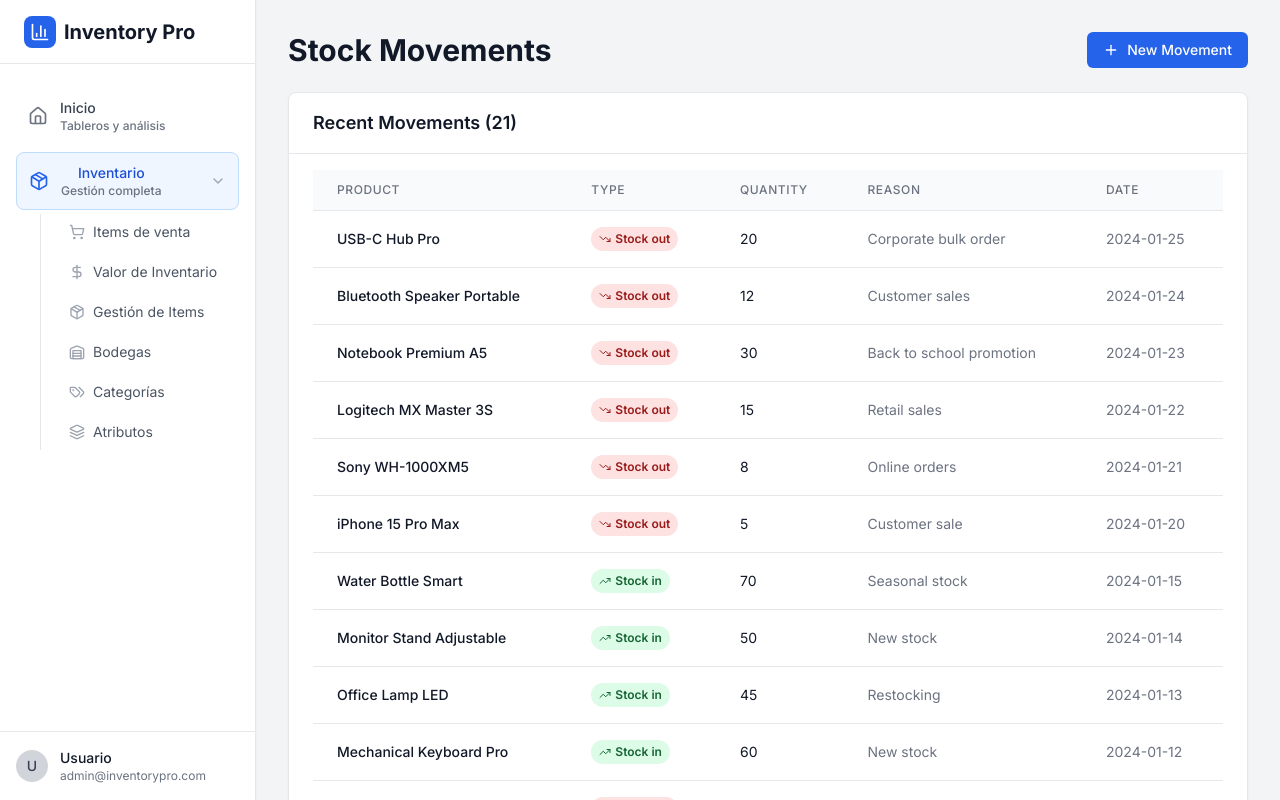
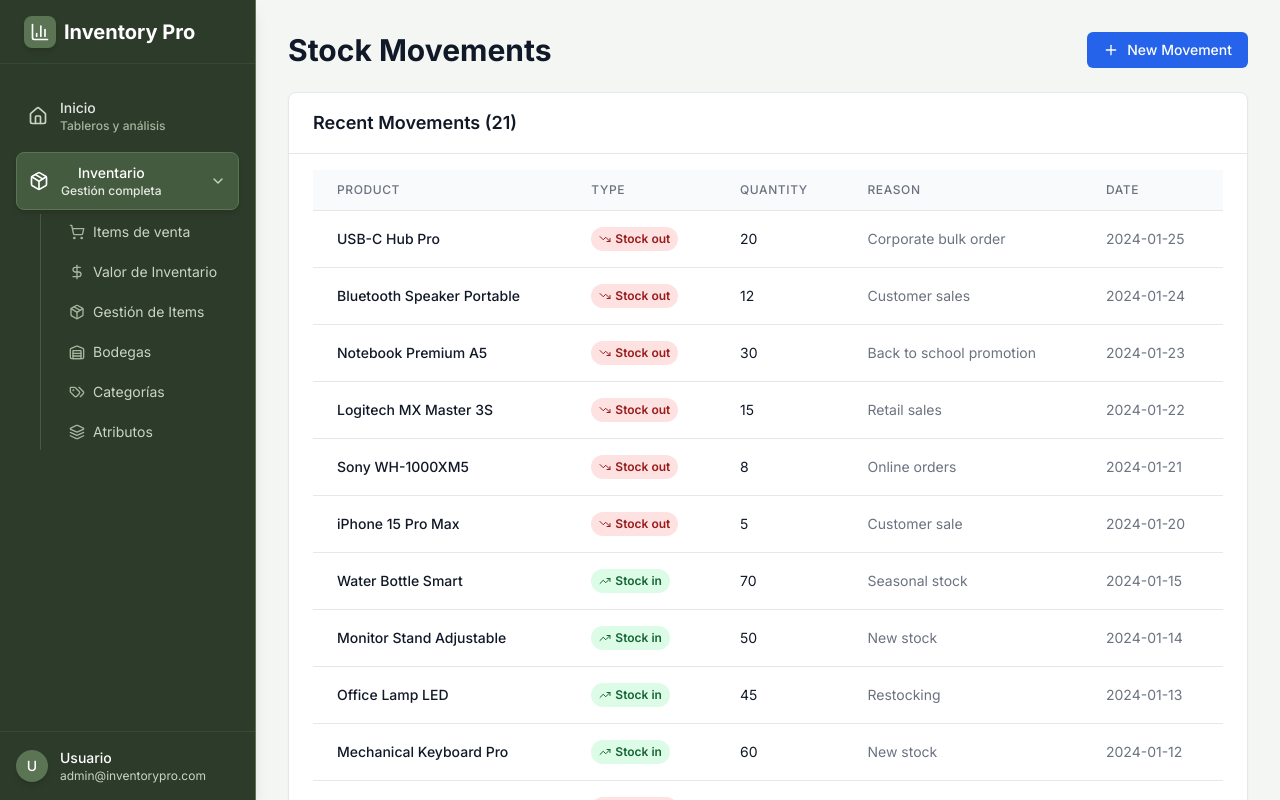
Before and after one commit to SebasSotoA/mini-erp-frontend, a Next.js app: page /stock in a window 1280 px wide. Built offline with nearby package versions, Linux system fonts and the light colour scheme.

Commit message:
style: implementar sistema de diseño camouflage-green
- Definir paleta completa en Tailwind y CSS variables
- Rediseñar MainLayout y Sidebar con nueva identidad
- Optimizar accesibilidad y responsive design

```diff
--- a/app/globals.css
+++ b/app/globals.css
@@ -4,26 +4,48 @@
 
 @layer base {
   :root {
-    --background: 0 0% 100%;
-    --foreground: 222.2 84% 4.9%;
-    --card: 0 0% 100%;
-    --card-foreground: 222.2 84% 4.9%;
-    --popover: 0 0% 100%;
-    --popover-foreground: 222.2 84% 4.9%;
-    --primary: 222.2 47.4% 11.2%;
-    --primary-foreground: 210 40% 98%;
-    --secondary: 210 40% 96%;
-    --secondary-foreground: 222.2 47.4% 11.2%;
-    --muted: 210 40% 96%;
-    --muted-foreground: 215.4 16.3% 46.9%;
-    --accent: 210 40% 96%;
-    --accent-foreground: 222.2 47.4% 11.2%;
-    --destructive: 0 84.2% 60.2%;
-    --destructive-foreground: 210 40% 98%;
-    --border: 214.3 31.8% 91.4%;
-    --input: 214.3 31.8% 91.4%;
-    --ring: 222.2 84% 4.9%;
+    /* 🌿 Esquema de colores con camouflage-green */
+    --background: 244 246 243; /* camouflage-green-50 */
+    --foreground: 20 27 19; /* camouflage-green-950 */
+    --card: 255 255 255; /* blanco puro para contraste */
+    --card-foreground: 20 27 19; /* camouflage-green-950 */
+    --popover: 255 255 255;
+    --popover-foreground: 20 27 19;
+    --primary: 91 117 84; /* camouflage-green-500 */
+    --primary-foreground: 244 246 243; /* camouflage-green-50 */
+    --secondary: 229 233 226; /* camouflage-green-100 */
+    --secondary-foreground: 54 73 51; /* camouflage-green-700 */
+    --muted: 202 212 198; /* camouflage-green-200 */
+    --muted-foreground: 111 133 104; /* camouflage-green-400 */
+    --accent: 165 182 159; /* camouflage-green-300 */
+    --accent-foreground: 45 91 64; /* camouflage-green-600 */
+    --destructive: 239 68 68; /* rojo suave para errores */
+    --destructive-foreground: 244 246 243;
+    --border: 202 212 198; /* camouflage-green-200 */
+    --input: 202 212 198;
+    --ring: 91 117 84; /* camouflage-green-500 */
     --radius: 0.5rem;
+  }
+
+  /* 🌙 Modo oscuro opcional */
+  .dark {
+    --background: 20 27 19; /* camouflage-green-950 */
+    --foreground: 244 246 243; /* camouflage-green-50 */
+    --card: 37 59 42; /* camouflage-green-800 */
+    --card-foreground: 244 246 243;
+    --primary: 91 117 84; /* camouflage-green-500 */
+    --primary-foreground: 20 27 19;
+    --secondary: 45 91 64; /* camouflage-green-600 */
+    --secondary-foreground: 244 246 243;
+    --muted: 54 73 51; /* camouflage-green-700 */
+    --muted-foreground: 165 182 159;
+    --accent: 54 73 51;
+    --accent-foreground: 244 246 243;
+    --destructive: 220 38 38;
+    --destructive-foreground: 244 246 243;
+    --border: 54 73 51;
+    --input: 54 73 51;
+    --ring: 165 182 159;
   }
 }
 
--- a/components/layout/main-layout.tsx
+++ b/components/layout/main-layout.tsx
@@ -14,7 +14,7 @@ export function MainLayout({ children }: MainLayoutProps) {
   const [sidebarOpen, setSidebarOpen] = useState(false)
 
   return (
-    <div className="flex h-screen bg-gray-100">
+    <div className="flex h-screen bg-camouflage-green-50">
       {/* Mobile sidebar overlay */}
       {sidebarOpen && (
         <div
@@ -38,15 +38,15 @@ export function MainLayout({ children }: MainLayoutProps) {
       {/* Main content */}
       <div className="flex flex-1 flex-col overflow-hidden">
         {/* Mobile header */}
-        <header className="bg-white shadow-sm border-b border-gray-200 lg:hidden">
+        <header className="bg-white shadow-sm border-b border-camouflage-green-200 lg:hidden">
           <div className="flex items-center justify-between px-4 py-3">
             <button
               onClick={() => setSidebarOpen(true)}
-              className="p-2 rounded-md text-gray-500 hover:text-gray-900 hover:bg-gray-100"
+              className="p-2 rounded-md text-camouflage-green-600 hover:text-camouflage-green-800 hover:bg-camouflage-green-100"
             >
               <Menu className="h-6 w-6" />
             </button>
-            <h1 className="text-lg font-semibold text-gray-900">Inventory Pro</h1>
+            <h1 className="text-lg font-semibold text-camouflage-green-800">Inventory Pro</h1>
             <div className="w-10" /> {/* Spacer for centering */}
           </div>
         </header>
--- a/components/layout/sidebar.tsx
+++ b/components/layout/sidebar.tsx
@@ -47,25 +47,25 @@ export function Sidebar({ onClose }: SidebarProps = {}) {
   )
 
   return (
-    <div className="flex h-full w-64 flex-col bg-white border-r border-gray-200 shadow-sm">
+    <div className="flex h-full w-64 flex-col bg-camouflage-green-800 border-r border-camouflage-green-500 shadow-lg">
       {/* Mobile close button */}
       {onClose && (
         <div className="flex justify-end p-4 lg:hidden">
           <button
             onClick={onClose}
-            className="p-2 rounded-md text-gray-500 hover:text-gray-900 hover:bg-gray-100"
+            className="p-2 rounded-md text-camouflage-green-200 hover:text-white hover:bg-camouflage-green-700"
           >
             <X className="h-6 w-6" />
           </button>
         </div>
       )}
       {/* Header */}
-      <div className="flex h-16 items-center px-6 border-b border-gray-200">
+      <div className="flex h-16 items-center px-6 border-b border-camouflage-green-700">
         <div className="flex items-center space-x-2">
-          <div className="w-8 h-8 bg-blue-600 rounded-lg flex items-center justify-center">
+          <div className="w-8 h-8 bg-camouflage-green-500 rounded-lg flex items-center justify-center shadow-md">
             <BarChart3 className="h-5 w-5 text-white" />
           </div>
-          <h1 className="text-xl font-bold text-gray-900">Inventory Pro</h1>
+          <h1 className="text-xl font-bold text-white">Inventory Pro</h1>
         </div>
       </div>
 
@@ -81,19 +81,22 @@ export function Sidebar({ onClose }: SidebarProps = {}) {
               className={cn(
                 "group flex items-center px-3 py-2.5 text-sm font-medium rounded-lg transition-all duration-200",
                 isActive
-                  ? "bg-blue-50 text-blue-700 border border-blue-200"
-                  : "text-gray-700 hover:bg-gray-50 hover:text-gray-900",
+                  ? "bg-camouflage-green-600 text-white border border-camouflage-green-500 shadow-md"
+                  : "text-camouflage-green-100 hover:bg-camouflage-green-700 hover:text-white",
               )}
             >
               <item.icon
                 className={cn(
                   "mr-3 h-5 w-5 transition-colors",
-                  isActive ? "text-blue-600" : "text-gray-500 group-hover:text-gray-700",
+                  isActive ? "text-white" : "text-camouflage-green-200 group-hover:text-white",
                 )}
               />
               <div>
                 <div>{item.name}</div>
-                <div className="text-xs text-gray-500">{item.description}</div>
+                <div className={cn(
+                  "text-xs transition-colors",
+                  isActive ? "text-camouflage-green-100" : "text-camouflage-green-300 group-hover:text-camouflage-green-200"
+                )}>{item.description}</div>
               </div>
             </Link>
           )
@@ -106,8 +109,8 @@ export function Sidebar({ onClose }: SidebarProps = {}) {
             className={cn(
               "w-full group flex items-center justify-between px-3 py-2.5 text-sm font-medium rounded-lg transition-all duration-200",
               pathname.startsWith("/inventory") || pathname.startsWith("/products") || pathname.startsWith("/stock")
-                ? "bg-blue-50 text-blue-700 border border-blue-200"
-                : "text-gray-700 hover:bg-gray-50 hover:text-gray-900",
+                ? "bg-camouflage-green-600 text-white border border-camouflage-green-500 shadow-md"
+                : "text-camouflage-green-100 hover:bg-camouflage-green-700 hover:text-white",
             )}
           >
             <div className="flex items-center">
@@ -115,25 +118,30 @@ export function Sidebar({ onClose }: SidebarProps = {}) {
                 className={cn(
                   "mr-3 h-5 w-5 transition-colors",
                   pathname.startsWith("/inventory") || pathname.startsWith("/products") || pathname.startsWith("/stock")
-                    ? "text-blue-600"
-                    : "text-gray-500 group-hover:text-gray-700",
+                    ? "text-white"
+                    : "text-camouflage-green-200 group-hover:text-white",
                 )}
               />
               <div>
                 <div>Inventario</div>
-                <div className="text-xs text-gray-500">Gestión completa</div>
+                <div className={cn(
+                  "text-xs transition-colors",
+                  pathname.startsWith("/inventory") || pathname.startsWith("/products") || pathname.startsWith("/stock")
+                    ? "text-camouflage-green-100"
+                    : "text-camouflage-green-300 group-hover:text-camouflage-green-200"
+                )}>Gestión completa</div>
               </div>
             </div>
             {isInventoryOpen ? (
-              <ChevronDown className="h-4 w-4 text-gray-400" />
+              <ChevronDown className="h-4 w-4 text-camouflage-green-200" />
             ) : (
-              <ChevronRight className="h-4 w-4 text-gray-400" />
+              <ChevronRight className="h-4 w-4 text-camouflage-green-200" />
             )}
           </button>
 
           {/* Submenú de Inventario */}
           {isInventoryOpen && (
-            <div className="ml-6 space-y-1 border-l border-gray-200 pl-4">
+            <div className="ml-6 space-y-1 border-l border-camouflage-green-600 pl-4">
               {inventoryNavigation.map((item) => {
                 const isActive = pathname === item.href
                 return (
@@ -143,14 +151,14 @@ export function Sidebar({ onClose }: SidebarProps = {}) {
                     className={cn(
                       "group flex items-center px-3 py-2 text-sm rounded-md transition-colors",
                       isActive
-                        ? "bg-blue-50 text-blue-700 font-medium"
-                        : "text-gray-600 hover:bg-gray-50 hover:text-gray-900",
+                        ? "bg-camouflage-green-500 text-white font-medium shadow-sm"
+                        : "text-camouflage-green-200 hover:bg-camouflage-green-600 hover:text-white",
                     )}
                   >
                     <item.icon
                       className={cn(
                         "mr-2 h-4 w-4",
-                        isActive ? "text-blue-600" : "text-gray-400 group-hover:text-gray-600",
+                        isActive ? "text-white" : "text-camouflage-green-300 group-hover:text-white",
                       )}
                     />
                     {item.name}
@@ -163,14 +171,14 @@ export function Sidebar({ onClose }: SidebarProps = {}) {
       </nav>
 
       {/* Footer */}
-      <div className="p-4 border-t border-gray-200">
+      <div className="p-4 border-t border-camouflage-green-700">
         <div className="flex items-center space-x-3">
-          <div className="w-8 h-8 bg-gray-300 rounded-full flex items-center justify-center">
-            <span className="text-sm font-medium text-gray-700">U</span>
+          <div className="w-8 h-8 bg-camouflage-green-500 rounded-full flex items-center justify-center shadow-md">
+            <span className="text-sm font-medium text-white">U</span>
           </div>
           <div className="flex-1 min-w-0">
-            <p className="text-sm font-medium text-gray-900 truncate">Usuario</p>
-            <p className="text-xs text-gray-500 truncate">admin@inventorypro.com</p>
+            <p className="text-sm font-medium text-white truncate">Usuario</p>
+            <p className="text-xs text-camouflage-green-200 truncate">admin@inventorypro.com</p>
           </div>
         </div>
       </div>
--- a/tailwind.config.js
+++ b/tailwind.config.js
@@ -42,6 +42,20 @@ module.exports = {
           DEFAULT: "hsl(var(--card))",
           foreground: "hsl(var(--card-foreground))",
         },
+        // 🌿 Nueva paleta de colores camouflage-green
+        'camouflage-green': {
+          '50': '#f4f6f3',
+          '100': '#e5e9e2',
+          '200': '#cad4c6',
+          '300': '#a5b69f',
+          '400': '#6f8568',
+          '500': '#5b7554',
+          '600': '#455b40',
+          '700': '#364933',
+          '800': '#2d3b2a',
+          '900': '#253123',
+          '950': '#141b13',
+        },
       },
       borderRadius: {
         lg: "var(--radius)",
```
